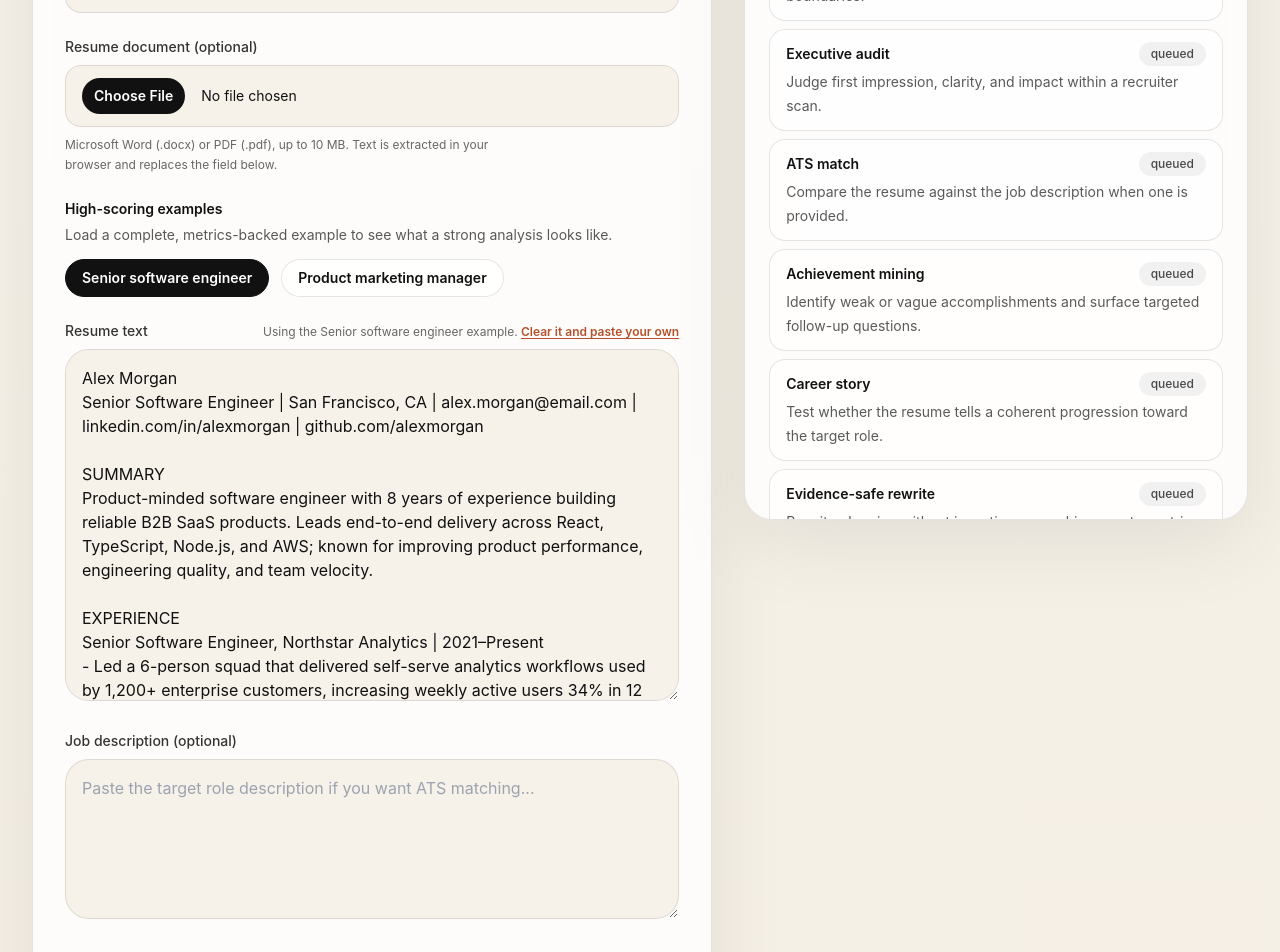
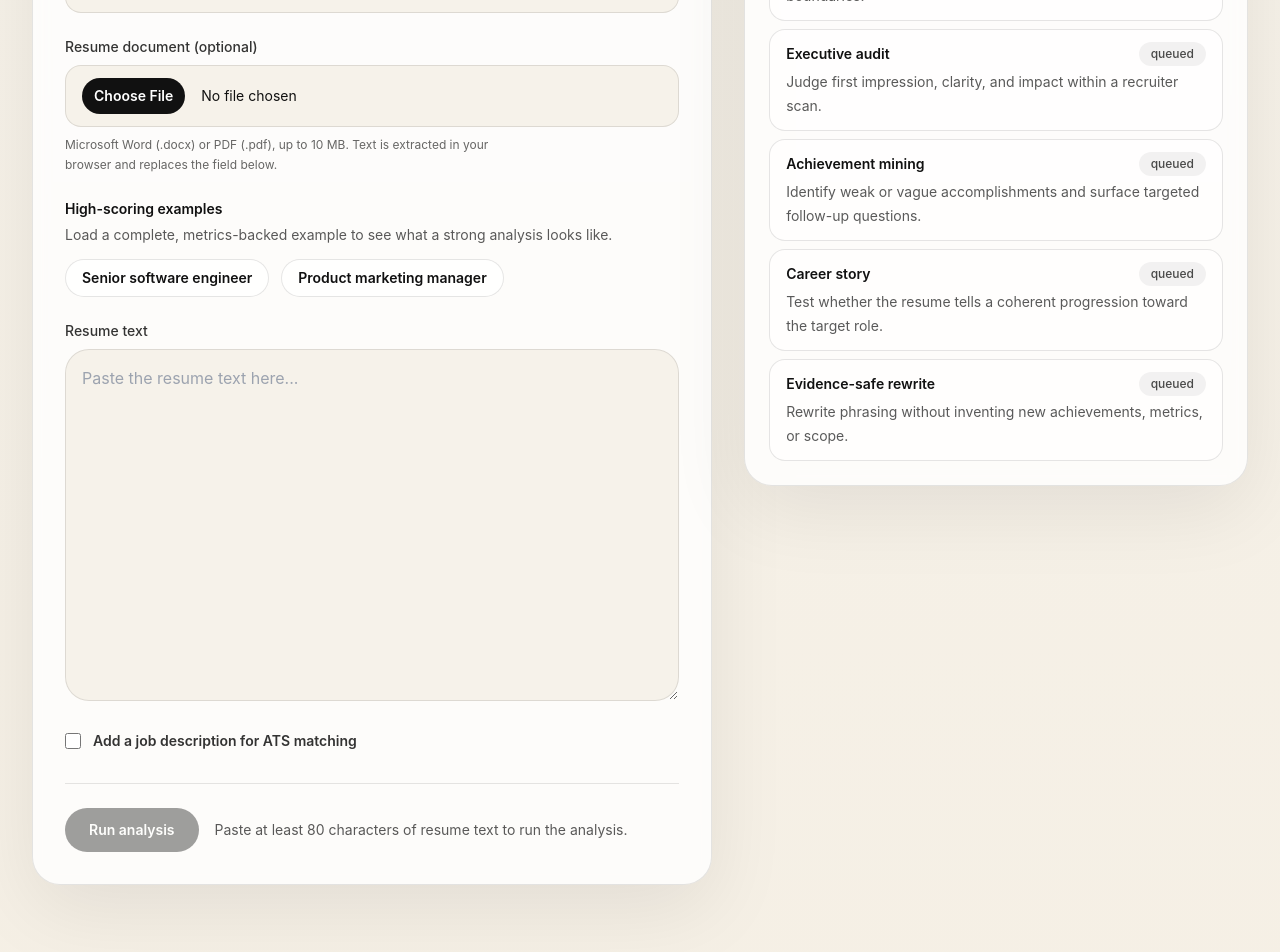
Before and after one commit to Omar12/resume-analyzer, a Next.js app: page / in a window 1280 px wide. Shown: the part 800-1752 px from the top of the page. Built offline with nearby package versions, Linux system fonts and the light colour scheme.

Commit message:
Making ATS step only when a JD is included

```diff
--- a/app/api/export/route.ts
+++ b/app/api/export/route.ts
@@ -32,11 +32,11 @@ Created at: ${report.createdAt}
 ## Scorecard
 
 - Overall: ${report.scorecard.overallScore} / ${SCORE_MAX.overallScore}
-- ATS: ${
-    report.scorecard.atsScore === undefined
-      ? "not scored"
-      : `${report.scorecard.atsScore} / ${SCORE_MAX.atsScore}`
-  }
+${
+  report.scorecard.atsScore === undefined
+    ? ""
+    : `- ATS: ${report.scorecard.atsScore} / ${SCORE_MAX.atsScore}\n`
+}
 - Truthfulness confidence: ${report.scorecard.truthfulnessConfidence} / ${SCORE_MAX.truthfulnessConfidence}
 - Interview readiness: ${report.scorecard.interviewReadiness} / ${SCORE_MAX.interviewReadiness}
 
--- a/components/resume-analyzer.tsx
+++ b/components/resume-analyzer.tsx
@@ -85,8 +85,6 @@ Go-to-market strategy, positioning and messaging, customer research, competitive
   }
 ] as const;
 
-const sampleResume = resumeExamples[0].text;
-
 async function extractPdfText(file: File) {
   const pdfjs = await import("pdfjs-dist");
 
@@ -148,8 +146,9 @@ function prefersReducedMotion() {
 }
 
 export function ResumeAnalyzer() {
-  const [resumeText, setResumeText] = useState<string>(sampleResume);
+  const [resumeText, setResumeText] = useState<string>("");
   const [jobDescription, setJobDescription] = useState("");
+  const [showJobDescription, setShowJobDescription] = useState(false);
   const [targetRole, setTargetRole] = useState("Senior Software Engineer");
   const [report, setReport] = useState<AnalysisReport | null>(null);
   const [liveStages, setLiveStages] = useState<StageResult[]>([]);
@@ -170,8 +169,12 @@ export function ResumeAnalyzer() {
   const isSample = Boolean(selectedExample);
   const isRunning = runState === "running";
   const tooShort = resumeText.trim().length < 80;
+  const hasJobDescription = showJobDescription && jobDescription.trim().length > 0;
+  const activeStages = PIPELINE_STAGES.filter(
+    (stage) => stage.id !== "ats-match" || hasJobDescription
+  );
   const runningIndex = isRunning ? liveStages.length : -1;
-  const runningStage = runningIndex >= 0 ? PIPELINE_STAGES[runningIndex] : null;
+  const runningStage = runningIndex >= 0 ? activeStages[runningIndex] : null;
 
   const completedStages = useMemo(
     () => liveStages.filter((stage) => !stage.failed).length,
@@ -204,7 +207,11 @@ export function ResumeAnalyzer() {
       const response = await fetch("/api/analyze", {
         method: "POST",
         headers: { "Content-Type": "application/json" },
-        body: JSON.stringify({ resumeText, jobDescription, targetRole })
+        body: JSON.stringify({
+          resumeText,
+          targetRole,
+          ...(hasJobDescription ? { jobDescription } : {})
+        })
       });
 
       if (!response.ok) {
@@ -541,15 +548,32 @@ export function ResumeAnalyzer() {
               ) : null}
             </Field>
 
-            <Field label="Job description (optional)" htmlFor="job-description">
+            <div>
+              <label className="flex w-fit cursor-pointer items-center gap-3 text-sm font-semibold text-black/80">
+                <input
+                  type="checkbox"
+                  checked={showJobDescription}
+                  onChange={(event) => setShowJobDescription(event.target.checked)}
+                  className="h-4 w-4 rounded border-black/20 text-rust focus:ring-2 focus:ring-rust/45"
+                />
+                Add a job description for ATS matching
+              </label>
+              {showJobDescription ? (
+                <Field
+                  label="Job description"
+                  htmlFor="job-description"
+                  hint="ATS matching starts only when this field contains a job description."
+                >
                   <textarea
                     id="job-description"
                     value={jobDescription}
                     onChange={(event) => setJobDescription(event.target.value)}
                     className="min-h-[10rem] w-full rounded-3xl border border-black/10 bg-paper px-4 py-4 leading-6 outline-none transition focus:border-rust/40 focus:ring-2 focus:ring-rust/45"
-                placeholder="Paste the target role description if you want ATS matching..."
+                    placeholder="Paste the target role description..."
                   />
                 </Field>
+              ) : null}
+            </div>
           </div>
 
           <div className="mt-8 border-t border-black/10 pt-6">
@@ -602,23 +626,23 @@ export function ResumeAnalyzer() {
               }
             >
               {isRunning
-                ? `${liveStages.length} of ${PIPELINE_STAGES.length}`
+                ? `${liveStages.length} of ${activeStages.length}`
                 : runStateLabels[runState]}
             </Pill>
           </div>
 
           <p className="sr-only" role="status" aria-live="polite">
             {isRunning && runningStage
-              ? `Stage ${liveStages.length + 1} of ${PIPELINE_STAGES.length}: ${runningStage.label} in progress.`
+              ? `Stage ${liveStages.length + 1} of ${activeStages.length}: ${runningStage.label} in progress.`
               : runState === "done"
-                ? `Analysis complete. ${completedStages} of ${PIPELINE_STAGES.length} stages returned results.`
+                ? `Analysis complete. ${completedStages} of ${activeStages.length} stages returned results.`
                 : runState === "error"
                   ? "The analysis stopped before it finished."
                   : ""}
           </p>
 
           <ol className="mt-6 flex flex-col gap-2">
-            {PIPELINE_STAGES.map((stage, index) => {
+            {activeStages.map((stage, index) => {
               const result = liveStages[index];
               const isStageRunning = index === runningIndex;
               const duration = formatDuration(result?.durationMs);
@@ -741,16 +765,14 @@ export function ResumeAnalyzer() {
                 max={SCORE_MAX.overallScore}
                 count
               />
+              {report.scorecard.atsScore === undefined ? null : (
                 <Metric
                   label="ATS score"
-                value={
-                  report.scorecard.atsScore === undefined
-                    ? "Not scored"
-                    : `${report.scorecard.atsScore}`
-                }
+                  value={`${report.scorecard.atsScore}`}
                   max={SCORE_MAX.atsScore}
-                count={report.scorecard.atsScore !== undefined}
+                  count
                 />
+              )}
               <Metric
                 label="Truthfulness confidence"
                 value={`${report.scorecard.truthfulnessConfidence}`}
--- a/lib/pipeline/run-analysis.ts
+++ b/lib/pipeline/run-analysis.ts
@@ -56,8 +56,12 @@ export async function* streamResumeAnalysis(
 ): AsyncGenerator<AnalysisEvent> {
   const stageResults: StageResult[] = [];
   const targetRole = payload.targetRole?.trim() || "Senior Software Engineer";
+  const jobDescription = payload.jobDescription?.trim() || undefined;
+  const stages = PIPELINE_STAGES.filter(
+    (stage) => stage.id !== "ats-match" || jobDescription
+  );
 
-  for (const [index, stage] of PIPELINE_STAGES.entries()) {
+  for (const [index, stage] of stages.entries()) {
     const startedAt = Date.now();
 
     if (stage.id === "intake") {
@@ -93,7 +97,7 @@ export async function* streamResumeAnalysis(
       yield {
         type: "stage",
         index,
-        total: PIPELINE_STAGES.length,
+        total: stages.length,
         stage: stageResults[stageResults.length - 1]
       };
       continue;
@@ -102,7 +106,7 @@ export async function* streamResumeAnalysis(
     try {
       const prompt = STAGE_PROMPTS[stage.id]({
         resumeText: payload.resumeText,
-        jobDescription: payload.jobDescription,
+        jobDescription,
         targetRole
       });
 
@@ -130,7 +134,7 @@ export async function* streamResumeAnalysis(
     yield {
       type: "stage",
       index,
-      total: PIPELINE_STAGES.length,
+      total: stages.length,
       stage: stageResults[stageResults.length - 1]
     };
   }
@@ -154,7 +158,7 @@ export async function* streamResumeAnalysis(
       createdAt: new Date().toISOString(),
       roleTarget: targetRole,
       resumeText: payload.resumeText,
-      jobDescription: payload.jobDescription,
+      jobDescription,
       scorecard: buildScorecard(stageResults),
       stageResults,
       topImprovements,
```
Also changed, not shown: 1 other file (tests, documents, lock files or other folders). Lines whose indentation alone changed are shown as unchanged.
